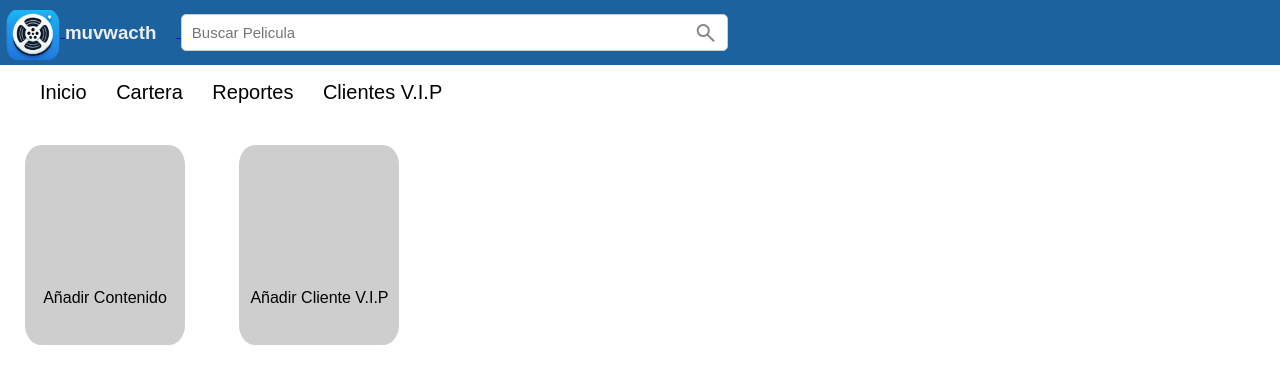
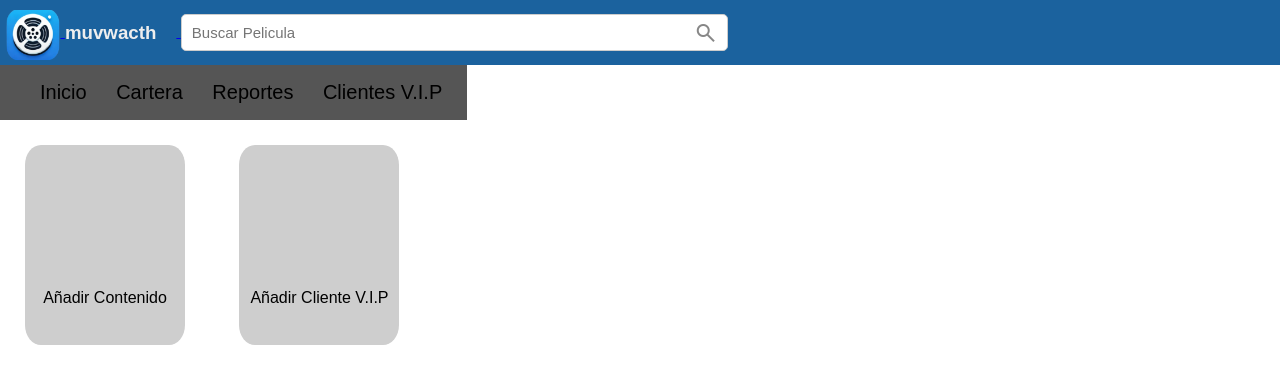
Before and after one commit to Manu77st/Muvwatch, a PHP site: page /src/lobby_admin.html in a window 1280 px wide. Shown: the top 384 px of the page. Run offline with PHP 8.4, Linux system fonts and the light colour scheme.

Commit message:
admin emma

```diff
--- a/styles/styles.css
+++ b/styles/styles.css
@@ -236,3 +236,6 @@ body {
   justify-content: center;
   margin-top: 90%;
 }
+.nav-move{
+  background-color: #555;
+}
```
